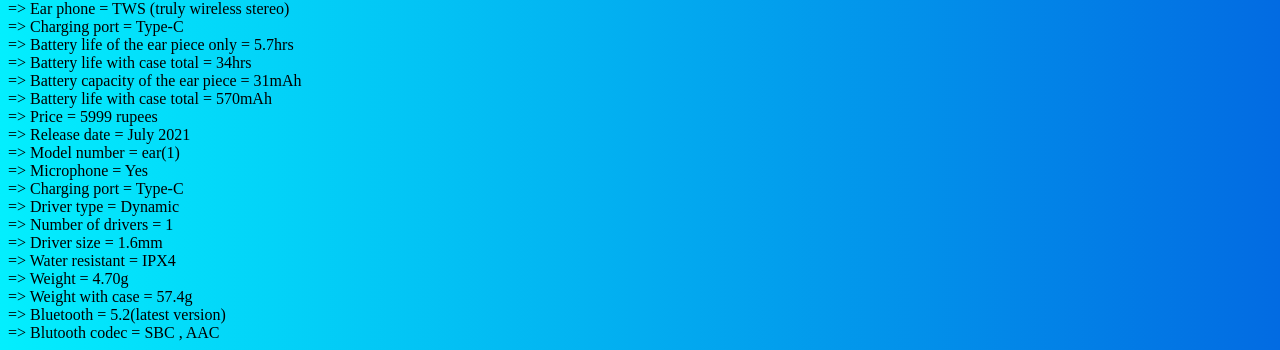
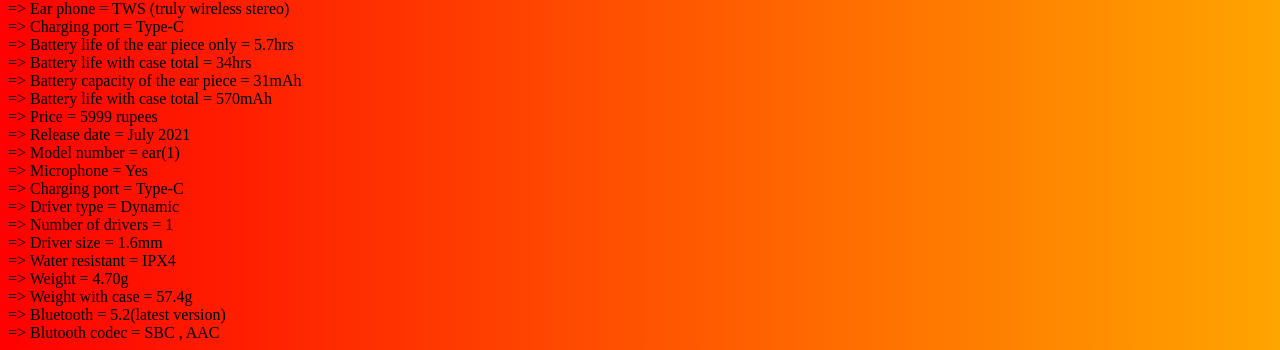
Before and after one commit to DarshanDEV1/Gadgets-world, a plain HTML site: page index.html in a window 1280 px wide. Shown: the part 817-1167 px from the top of the page. Drawn offline with Linux system fonts and the light colour scheme.

Commit message:
Add files via upload

```diff
--- a/style.css
+++ b/style.css
@@ -1,5 +1,5 @@
 body{
-background: linear-gradient(to right,#03effe,#026be2);
+background: linear-gradient(to left,orange,red);
 }
 #A{
 color:blue;
```
